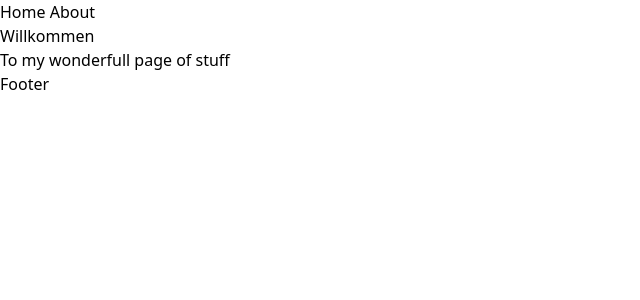
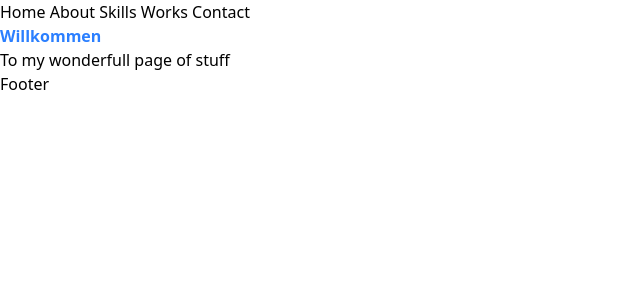
Before and after one commit to pirana3/my-website-part-2, a React (Vite) app in the folder frontend/: page / in a window 1280 px wide. Shown: the top 300 px of the page, without its empty margins (0-640 px from the left). Built offline with nearby package versions, Linux system fonts and the light colour scheme.

Commit message:
nav works and can do that custme thing

```diff
--- a/frontend/src/components/Nav.tsx
+++ b/frontend/src/components/Nav.tsx
@@ -13,6 +13,9 @@ const Nav = () => {
           <div>
             <Link to='/' className=''> Home</Link>
             <Link to='/about' className=''> About</Link>
+            <Link to='/skills' className=''> Skills</Link>
+            <Link to='/Works' className=''> Works</Link>
+            <Link to= '/contact' className=''> Contact</Link>
           </div>
 
 
--- a/frontend/src/pages/Home.tsx
+++ b/frontend/src/pages/Home.tsx
@@ -30,7 +30,7 @@ const Home = () => {
 
   return (
     <div>
-      <h1>
+      <h1 className='text-blue-500 font-bold'>
         {myComponent()}
          </h1>
          <h2> To my wonderfull page of stuff </h2>
```
